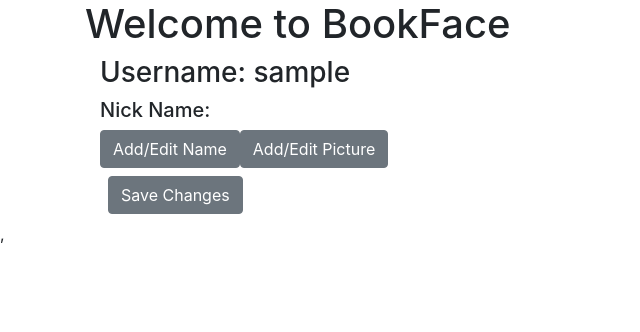
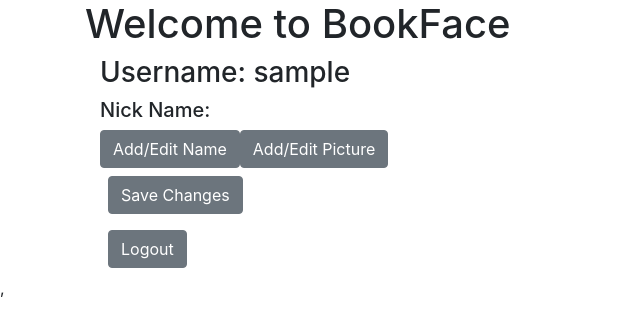
Before and after one commit to Sebastian-Russo/profile-app, a React (Create React App) app in the folder client/: page /user in a window 1280 px wide. Shown: the top 332 px of the page, without its empty margins (0-640 px from the left). Built offline with nearby package versions, Linux system fonts and the light colour scheme; no server answers; sample sign-in values are in the browser's storage.

Commit message:
fixed local storage for nickname, added logout

```diff
--- a/client/src/components/user.jsx
+++ b/client/src/components/user.jsx
@@ -1,11 +1,13 @@
 import React, { Component } from 'react';
 import { connect } from 'react-redux';
 import { bindActionCreators } from 'redux';
+import { Redirect } from 'react-router-dom';
 import UserForm from './user-form';
 import { editName, editImage } from '../actions/profile-action';
 import { updateUserRequest } from '../actions/auth';
 import UploadImage from './upload-image';
-
+import { updateNickName } from '../local-storage';
+import { logOut } from '../actions/auth';
 
 class User extends Component {
   constructor(props) {
@@ -18,17 +20,13 @@ class User extends Component {
     }
   }
 
-  // componentDidMount() {
-  //   console.log(this.props.auth.nickName)
-  //   this.setState({ nickName: this.props.auth.nickname })
-  // }
-
   // Input form for name
   submit = value => {
     console.log(value)
     const { name } = value;
     this.setState({ nickName: name })
     this.props.editName(name);
+    updateNickName(name)
   }
 
   // Make form input appear/disappear
@@ -46,7 +44,16 @@ class User extends Component {
     this.props.updateUserRequest()
   }
 
+  handleLogout = () => {
+    console.log('clicked logout')
+    this.props.logOut()
+  }
+
   render() {
+    console.log(this.props)
+    if (this.props.auth.authToken === null) {
+      return <Redirect to="login" />
+    }
 
     const { username, nickName } = this.props.auth;
     console.log(this.props.user.nickName)
@@ -99,6 +106,12 @@ class User extends Component {
               onClick={this.handleSaveClick}
               >Save Changes</button>
         </div>
+        <div>
+          <button
+          className="btn btn-secondary m-2"
+          onClick={this.handleLogout}
+          >Logout</button>
+        </div>
       </div>
     );
   }
@@ -115,7 +128,8 @@ const mapDispatchToProps = dispatch => {
   return bindActionCreators({
       editName,
       editImage,
-      updateUserRequest
+      updateUserRequest,
+      logOut
   }, dispatch)
 }
 
--- a/client/src/local-storage.js
+++ b/client/src/local-storage.js
@@ -36,6 +36,8 @@ export const updateNickName = nickName => {
     localStorage.setItem('user', JSON.stringify(Object.assign({}, userObj, {
       nickName
     })));
+    // const user = localStorage.getItem('user');
+    // console.log(user)
   } catch (e) {
     console.error('error updating user in storage', e);
   }
--- a/client/src/store.js
+++ b/client/src/store.js
@@ -20,7 +20,7 @@ const store = createStore(
 );
 
 const user = loadAuthToken();
-if (user !== undefined) {
+if (user) {
   console.log('user info', user);
   store.dispatch(authSuccess(user.authToken, user));
 }
```
